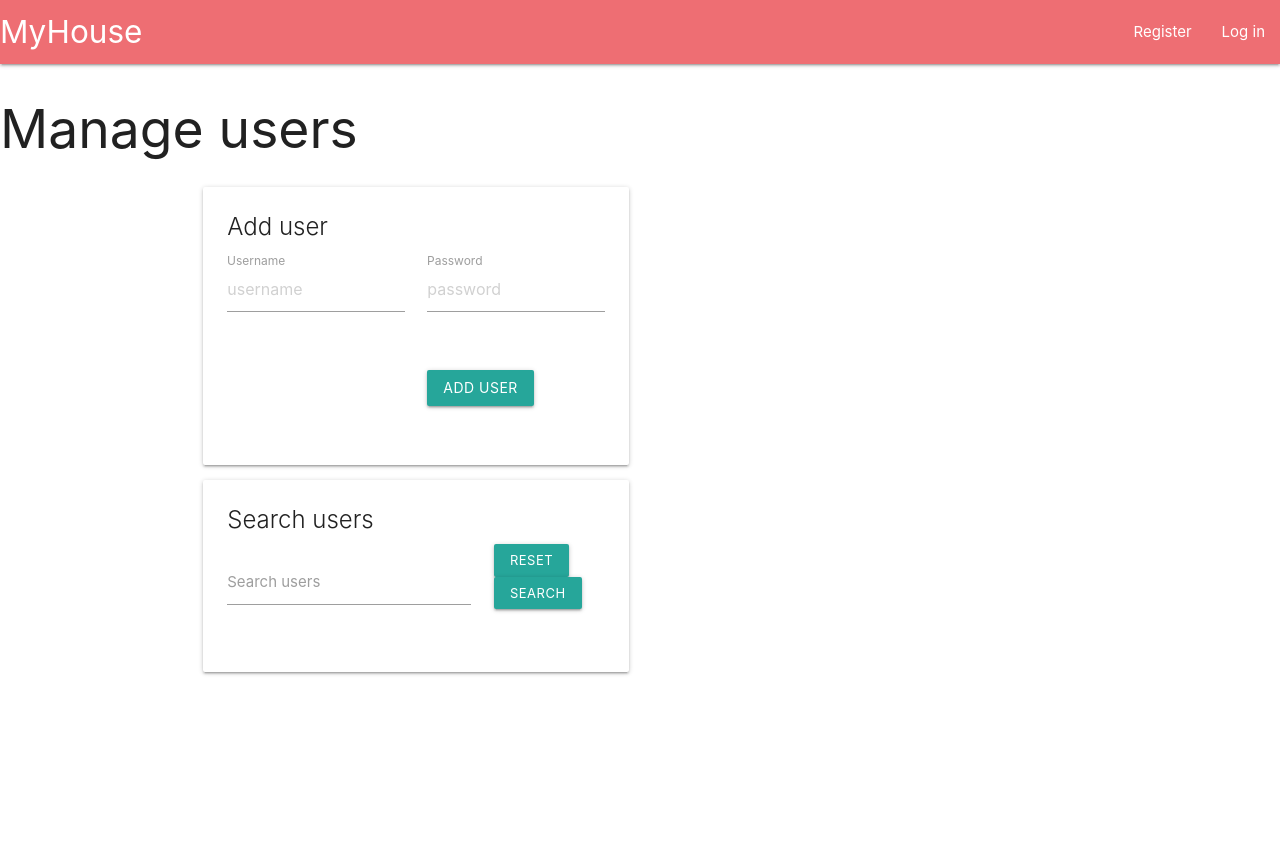
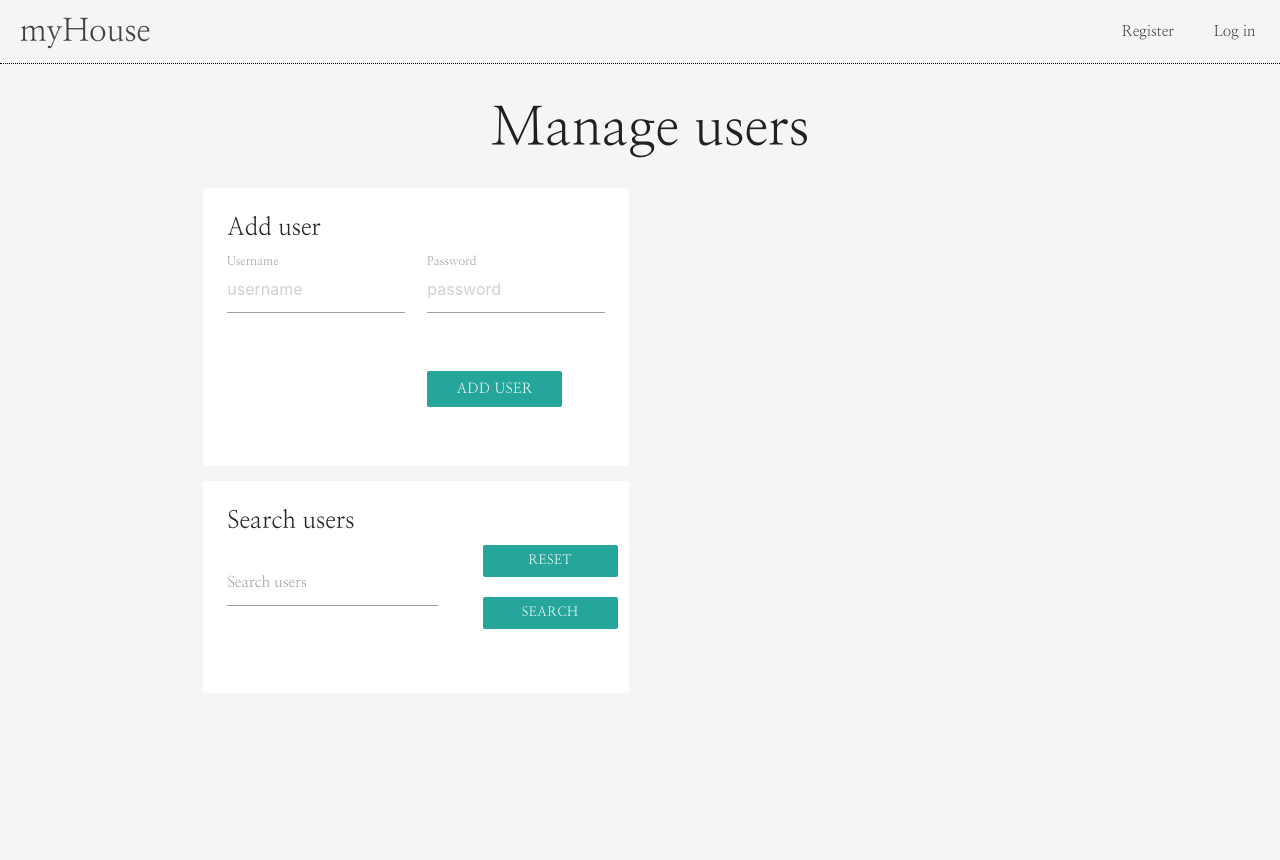
Before and after one commit to mcglasp/ms3, a Flask app: page /manage_users in a window 1280 px wide. Before the commit the page ends 675 px from the top, so only its background shows below. Run offline with Flask 2, Linux system fonts and the light colour scheme; data that the repository does not hold is empty; some libraries are stand-ins or nearby versions.

Commit message:
Styling implemented to base and manage users

```diff
--- a/static/css/style.css
+++ b/static/css/style.css
@@ -1,3 +1,55 @@
+body {
+    background-color: #f5f5f5;
+    font-family: 'Nanum Myeongjo', serif;
+}
+
+
+.light-bg {
+    background-color: #f5f5f5;
+}
+
+nav {
+    border-bottom: 1px dotted black;
+    position: fixed;
+    top: 0;
+    z-index: 10;
+    margin: 0;
+}
+
+main {
+    margin-top: 100px;
+    position: relative;
+}
+
+.logo {
+    margin-left: 20px;
+}
+
+nav-wrapper:hover {
+    background-color: #f5f5f5;
+}
+
+li a::after {
+    content: "*";
+    color: #f5f5f5;
+}
+
+h2 {
+    margin-left: 20px;
+}
+
+.button-override {
+    font-family: 'Nanum Myeongjo', serif;
+    width: 135px;
+    box-shadow: none;
+}
+
+.right-col {
+    float: right;
+    height: 80vh;
+    overflow: scroll;
+}
+
 .card-header {
     padding-bottom: 10px;
     border-bottom: 1px dotted grey;
@@ -11,6 +63,9 @@
     padding-left: 10px;
 }
 
-.margin-t {
-    margin-top: 10px;
+
+
+li a:hover::after {
+    content: "*";
+    color: black;
 }
--- a/templates/base.html
+++ b/templates/base.html
@@ -6,29 +6,34 @@
     <meta name="viewport" content="width=device-width, initial-scale=1.0">
     <link rel="stylesheet" href="https://cdnjs.cloudflare.com/ajax/libs/materialize/1.0.0/css/materialize.min.css">
     <link href="https://fonts.googleapis.com/icon?family=Material+Icons" rel="stylesheet">
+<link rel="preconnect" href="https://fonts.gstatic.com">
+<link href="https://fonts.googleapis.com/css2?family=Nanum+Myeongjo:wght@400;700;800&display=swap" rel="stylesheet">
     <link rel="stylesheet" href="{{ url_for('static', filename='css/style.css') }}">
     <title>Style Guide</title>
 </head>
 
 <body>
-    <nav>
+    <nav class="z-depth-0 light-bg">
         <div class="nav-wrapper">
-            <a href="{{ url_for('get_terms') }}" class="brand-logo">MyHouse</a>
-            <a href="#" data-target="mobile-demo" class="sidenav-trigger"><i class="material-icons">menu</i></a>
-            <ul class="right hide-on-med-and-down">
+            <a href="{{ url_for('get_terms') }}" class="brand-logo logo grey-text text-darken-3">myHouse</a>
+            <a href="#" data-target="mobile-demo" class="sidenav-trigger"><i class="material-icons grey-text text-darken-3">menu</i></a>
+            <ul class="right hide-on-med-and-down b-border">
                 {% if session.user %}
-                <li><a href="">Search</a></li>
-                <li><a href="">Make a suggestion</a></li>
-                <li><a href="{{ url_for('add_term') }}">Add terms</a></li>
-                <li><a href="{{ url_for('manage_users') }}">Manage users</a></li>
-                <li><a href="{{ url_for('logout') }}">Log out</a></li>
-                <li><a href="{{ url_for('profile', username=session['user']) }}">Profile</a></li>
+                <li><a class="w-hover grey-text text-darken-3" href="">Search</a></li>
+                <li><a class="grey-text text-darken-3" href="">Make a suggestion</a></li>
+                <li><a class="grey-text text-darken-3" href="{{ url_for('add_term') }}">Add terms</a></li>
+                <li><a class="grey-text text-darken-3" href="{{ url_for('manage_users') }}">Manage users</a></li>
+                <li><a class="grey-text text-darken-3" href="{{ url_for('logout') }}">Log out</a></li>
+                <li><a class="grey-text text-darken-3" href="{{ url_for('profile', username=session['user']) }}">Profile</a></li>
                 {% else %}
-                <li><a href="{{ url_for('register') }}">Register</a></li>
-                <li><a href="{{ url_for('login') }}">Log in</a></li>
+                <li><a class="grey-text text-darken-3" href="{{ url_for('register') }}">Register</a></li>
+                <li><a class="grey-text text-darken-3" href="{{ url_for('login') }}">Log in</a></li>
                 {% endif %}
             </ul>
         </div>
+
+
+
     </nav>
 
     <ul class="sidenav" id="mobile-demo">
@@ -50,7 +55,8 @@
         {% block content %}
         {% endblock %}
     </main>
-    <script src="https://code.jquery.com/jquery-3.6.0.slim.min.js" integrity="sha256-u7e5khyithlIdTpu22PHhENmPcRdFiHRjhAuHcs05RI=" crossorigin="anonymous"></script>
+    <script src="https://code.jquery.com/jquery-3.6.0.slim.min.js"
+        integrity="sha256-u7e5khyithlIdTpu22PHhENmPcRdFiHRjhAuHcs05RI=" crossorigin="anonymous"></script>
     <script src="https://cdnjs.cloudflare.com/ajax/libs/materialize/1.0.0/js/materialize.min.js"></script>
     <script src="{{ url_for('static', filename='js/script.js') }}"></script>
 </body>
--- a/templates/manage_users.html
+++ b/templates/manage_users.html
@@ -1,11 +1,11 @@
 {% extends "base.html" %}
 {% block content %}
 
-<h2>Manage users</h2>
+<h2 class="center-align">Manage users</h2>
 <div class="container">
     <div class="row">
-        <div class="col s12 m6">
-            <div class="card">
+        <div class="col s12 m6 col-fix">
+            <div class="card z-depth-0">
                 <div class="card-content">
                     <form method="POST" action="{{ url_for('add_user') }}">
                         <div class="card-title">Add user</div>
@@ -34,7 +34,7 @@
                                 {% endfor %}
                             </div>
                             <div class="input-field col s6">
-                                <button type="submit" class="btn">Add user</button>
+                                <button type="submit" class="btn button-override">Add user</button>
                             </div>
                         </div>
                     </form>
@@ -42,22 +42,25 @@
             </div>
 
 
-                        <div class="card">
+            <div class="card z-depth-0">
                 <div class="card-content">
                     <form method="POST" action="{{ url_for('search_users') }}">
                         <div class="card-title">Search users</div>
                         <div class="row">
-                            <div class="col s8">
+                            <div class="col s7">
                                 <div class="input-field">
                                     <input type="text" name="query" id="query" minlength="3">
                                     <label for="query">Search users</label>
                                 </div>
                             </div>
+                            <div class="col s1"></div>
                             <div class="col s4">
-                <a href="{{ url_for('manage_users') }}" class="btn-small">Reset</a>
-                <button type="submit" class="btn-small">
+                                <div class="row">
+                                <a href="{{ url_for('manage_users') }}" class="btn-small button-override">Reset</a></div>
+                                <div class="row">
+                                <button type="submit" class="btn-small button-override">
                                     Search
-                </button>
+                                </button></div>
                             </div>
                         </div>
                     </form>
@@ -68,14 +71,11 @@
 
 
         </div>
-
-
-        <div class="container">
             <div class="row">
-                <div class="col s12 m6">
+                <div class="col s12 m6 right-col">
                     {% for user in users %}
                     {% set counter = loop.index %}
-                    <div class="card">
+                    <div class="card z-depth-0">
                         <div class="card-content">
                             <div class="row">
                                 <div class="col s12">
@@ -109,10 +109,10 @@
                                     <div class="col s1"></div>
                                     <div class="col s4">
                                         <div class="row">
-                                            <button class="btn-small margin-t" type="submit">Update user</button>
+                                            <button class="btn-small margin-t z-depth-0 button-override" type="submit">Update user</button>
                                         </div>
                                         <div class="row">
-                                            <a class="btn-small"
+                                            <a class="btn-small z-depth-0 button-override"
                                                 href="{{ url_for('delete_user', user_id=user._id) }}">Delete
                                                 user</a>
                                         </div>
```
Lines whose indentation alone changed are shown as unchanged.
